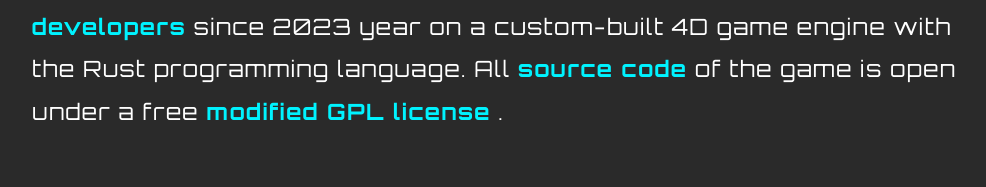
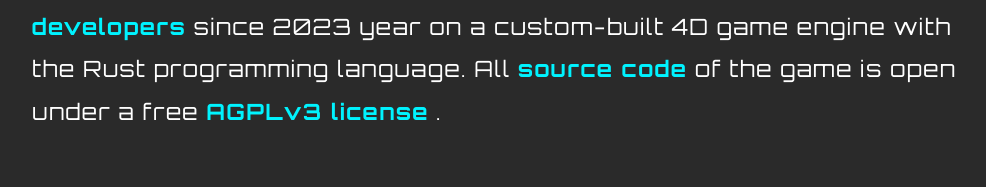
Before and after one commit to maffi44/slice-4d-web-site, a plain HTML site: page index.html in a window 1280 px wide. Shown: the part 1765-1952 px from the top of the page, without its empty margins (128-1114 px from the left). Drawn offline with Linux system fonts and the light colour scheme.

Commit message:
changed info about license

```diff
--- a/index.html
+++ b/index.html
@@ -677,7 +677,7 @@
                     <span data-key="about.description3.text2"> since 2023 year on a custom-built 4D game engine with the Rust programming language. All </span>
                     <a href="https://github.com/slice4d/slice4d" data-key="about.sourceLink">source code</a>
                     <span data-key="about.description3.text3"> of the game is open under a free </span>
-                    <a href="https://github.com/slice4d/slice4d/blob/main/LICENSE" data-key="about.licenseLink">modified GPL license</a>
+                    <a href="https://www.gnu.org/licenses/agpl-3.0.html" data-key="about.licenseLink">AGPLv3 license</a>
                     <span>.</span>
                 </p>
 
@@ -768,7 +768,7 @@
         'about.description3.text2': ' since 2023 year on a custom-built 4D game engine with the Rust programming language. All ',
         'about.sourceLink': 'source code',
         'about.description3.text3': ' of the game is open under a free ',
-        'about.licenseLink': 'modified GPL license',
+        'about.licenseLink': 'AGPLv3 license',
         'about.description4.text': 'Currently, Slice 4D Shooter is in the playable prototype stage of development and you can ',
         'about.itchLink': 'try it on itch.io',
         'about.description4.text2': '. The current version supports online multiplayer.',
@@ -811,7 +811,7 @@
         'about.description3.text2': ' с 2023 года на самописном четырехмерном движке на языке программирования Rust. Весь ',
         'about.sourceLink': 'исходный код',
         'about.description3.text3': ' игры открыт под свободной ',
-        'about.licenseLink': 'модифицированной GPLa лицензией',
+        'about.licenseLink': 'AGPLv3 лицензией',
         'about.description4.text': 'В настоящее время Slice 4D Shooter находится на стадии играбельного прототипа, и вы можете ',
         'about.itchLink': 'поиграть в него на itch.io',
         'about.description4.text2': '. Текущая версия поддерживает игру по сети.',
@@ -853,8 +853,8 @@
         'about.teamLink': 'desarrolladores',
         'about.description3.text2': ' desde el año 2023 en un motor de juego 4D personalizado con el lenguaje de programación Rust. Todo el ',
         'about.sourceLink': 'código fuente',
-        'about.description3.text3': ' del juego es abierto bajo una ',
-        'about.licenseLink': 'licencia GPL modificada gratuita',
+        'about.description3.text3': ' del juego es abierto bajo la ',
+        'about.licenseLink': 'licencia AGPLv3',
         'about.description4.text': 'Actualmente, Slice 4D Shooter está en la etapa de prototipo jugable y puedes ',
         'about.itchLink': 'probarlo en itch.io',
         'about.description4.text2': '. La versión actual soporta multijugador en línea.',
@@ -897,7 +897,7 @@
         'about.description3.text2': ' depuis 2023 sur un moteur de jeu 4D personnalisé avec le langage de programación Rust. Tout le ',
         'about.sourceLink': 'code source',
         'about.description3.text3': ' du jeu est ouvert sous une ',
-        'about.licenseLink': 'licence GPL modifiée gratuite',
+        'about.licenseLink': 'licence AGPLv3',
         'about.description4.text': 'Actuellement, Slice 4D Shooter est au stade de prototype jouable et vous pouvez l',
         'about.itchLink': 'essayer sur itch.io',
         'about.description4.text2': '. La version actuelle prend en charge le multijoueur en ligne.',
@@ -939,8 +939,8 @@
         'about.teamLink': 'Entwicklerteam',
         'about.description3.text2': ' mit der Rust-Programmiersprache auf einer maßgeschneiderten 4D-Spiel-Engine entwickelt. Der gesamte ',
         'about.sourceLink': 'Quellcode',
-        'about.description3.text3': ' des Spiels ist unter einer kostenlosen ',
-        'about.licenseLink': 'modifizierten GPL-Lizenz Open Source',
+        'about.description3.text3': ' des Spiels ist unter der ',
+        'about.licenseLink': 'AGPLv3-Lizenz',
         'about.description4.text': 'Derzeit befindet sich Slice 4D Shooter im spielbaren Prototypenstadium und Sie können es auf ',
         'about.itchLink': 'itch.io ausprobieren',
         'about.description4.text2': '. Die aktuelle Version unterstützt Online-Multiplayer.',
@@ -982,8 +982,8 @@
         'about.teamLink': '开发团队',
         'about.description3.text2': ' 使用 Rust 编程语言在自定义 4D 游戏引擎上开发。游戏的所有',
         'about.sourceLink': '源代码',
-        'about.description3.text3': ' 都在免费的',
-        'about.licenseLink': '修改版 GPL 许可证',
+        'about.description3.text3': ' 都在 ',
+        'about.licenseLink': 'AGPLv3 许可证',
         'about.description4.text': '下开放。目前，Slice 4D Shooter 处于可玩原型开发阶段，您可以在',
         'about.itchLink': 'itch.io 上尝试',
         'about.description4.text2': '。当前版本支持在线多人游戏。',
@@ -1025,8 +1025,8 @@
         'about.teamLink': '開発者チーム',
         'about.description3.text2': 'によって開発されています。ゲームの全',
         'about.sourceLink': 'ソースコード',
-        'about.description3.text3': 'は、無料の',
-        'about.licenseLink': '修正版GPLライセンス',
+        'about.description3.text3': 'は、',
+        'about.licenseLink': 'AGPLv3ライセンス',
         'about.description4.text': 'の下で公開されています。目前、Slice 4D Shooterはプレイ可能なプロトタイプ段階にあり、',
         'about.itchLink': 'itch.ioで試す',
         'about.description4.text2': 'ことができます。現在のバージョンはオンラインマルチプレイヤーをサポートしています。',
@@ -1068,8 +1068,8 @@
         'about.teamLink': '개발자 팀',
         'about.description3.text2': '이 개발하고 있습니다. 게임의 모든 ',
         'about.sourceLink': '소스 코드',
-        'about.description3.text3': '는 무료 ',
-        'about.licenseLink': '수정 GPL 라이선스',
+        'about.description3.text3': '는 ',
+        'about.licenseLink': 'AGPLv3 라이선스',
         'about.description4.text': '로 공개되어 있습니다. 현재 Slice 4D Shooter는 플레이 가능한 프로토타입 개발 단계에 있으며 ',
         'about.itchLink': 'itch.io에서 시험해 볼',
         'about.description4.text2': ' 수 있습니다. 현재 버전은 온라인 멀티플레이어를 지원합니다.',
```
